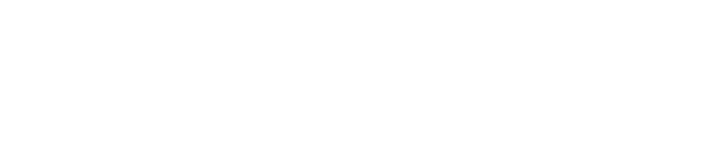
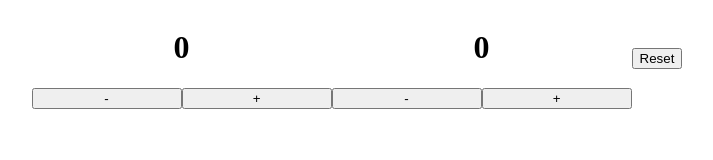
Before and after one commit to Lexberg/DS3801-Grensesnittdesign, a plain HTML site: page Forelesning 8/Oppgave/src/index.html in a window 1280 px wide. Shown: the whole page, without its empty margins (283-996 px from the left). Drawn offline with Linux system fonts and the light colour scheme.

Commit message:
Coded Henrik`s solution, cant get a Winner

```diff
--- a/Forelesning 8/Oppgave/src/index.html
+++ b/Forelesning 8/Oppgave/src/index.html
@@ -6,7 +6,7 @@
         <meta charset="utf-8"/>
     </head>
     <body>
-        <div id="root"/>
+        <div id='root'></div>
         <script src="./script.js"></script>
     </body>
 </html>
--- a/Forelesning 8/Oppgave/src/script.js
+++ b/Forelesning 8/Oppgave/src/script.js
@@ -0,0 +1,103 @@
+const root = document.getElementById('root');
+
+let players = [
+    {
+        name: 'playerOne',
+        score: 0
+    },
+    {
+        name: 'playerTwo',
+        score: 0
+    },
+];
+const resetButtonPressed = () => {
+    players.forEach(player => {
+        player.score = 0;
+        updateScore(player);
+
+        document
+            .getElementById(`score-keeper-for-player-${player.name}`)
+            .classList.remove('winner');
+    });
+};
+
+const createResetButton = (parent) => {
+    const reset = document.createElement('button');
+    reset.type = 'button';
+    reset.innerText = 'Reset';
+    reset.className = 'reset-button';
+    reset.addEventListener('click', resetButtonPressed);
+    parent.appendChild(reset);
+};
+
+const doWeHaveAWinner = () => {
+    if (players[0].score >= 11 && players[0].score >= players[1].score + 2) {
+        return true;
+    } else if (players[1].score >= 11 && players[1].score >= players[0].score + 2) {
+        return true;
+    } else {
+        return false;
+    }
+};
+
+const updateWinner = () => {
+    let winner = players[1];
+
+    if(players[0].score >= 11 && players[0].score >= players[1].score + 2) {
+        winner = players[0];
+    }
+    document
+        .getElementById(`score-keeper-for-players-${winner.name}`)
+        .classList.add('winner');
+};
+
+const updateScore = (player) => {
+    const score = document.getElementById(`score-keeper-for-player-${player.name}`);
+    score.innerHTML = player.score;
+};
+
+const handleScoreChange = (player, button, scoreUpdateMethod) => {
+    button.addEventListener('click', () => {
+        if (!doWeHaveAWinner()) {
+            player.score = scoreUpdateMethod(player.score);
+            updateScore(player);
+
+            if (doWeHaveAWinner()) {
+                updateWinner();
+                console.log('We have a winner!');
+            }
+        }
+    });
+};
+
+const createInput = (player) => {
+    const subtractButton = document.createElement('button');
+    subtractButton.type = 'button';
+    subtractButton.classList.add('increment-button');
+    subtractButton.innerText = '-';
+
+    const addButton = document.createElement('button');
+    addButton.type = 'button';
+    addButton.classList.add('increment-button');
+    addButton.innerText = '+';
+
+    const container = document.createElement('div');
+    container.classList.add('player-box');
+
+    container.innerHTML = `<h1 class='score' id='score-keeper-for-player-${player.name}'>${player.score}</h1>`;
+    container.appendChild(subtractButton);
+    container.appendChild(addButton);
+
+    handleScoreChange(player, addButton, (number) => number +1);
+    handleScoreChange(player, subtractButton, (number) => number > 0 ? number - 1: number);
+
+    return container;
+};
+
+players.map(player => {
+    root.appendChild(
+        createInput(player)
+    );
+});
+
+createResetButton(root);
--- a/Forelesning 8/Oppgave/src/styles.css
+++ b/Forelesning 8/Oppgave/src/styles.css
@@ -0,0 +1,30 @@
+#root {
+    display: grid;
+    grid-template-columns: 1fr 1fr;
+    display: flex;
+    align-items: center;
+    justify-content: center;
+}
+
+.winner {
+    color: green;
+}
+
+.player-box {
+    display: grid;
+    grid-template-columns: 1fr 1fr;
+    width: 300px;
+}
+
+.score {
+    grid-column: 1 / span 2;
+    text-align: center;
+}
+
+.increment-button {
+    width: 150px;
+}
+
+.reset-button {
+    grid-column: 1/ span 2;
+}
```
